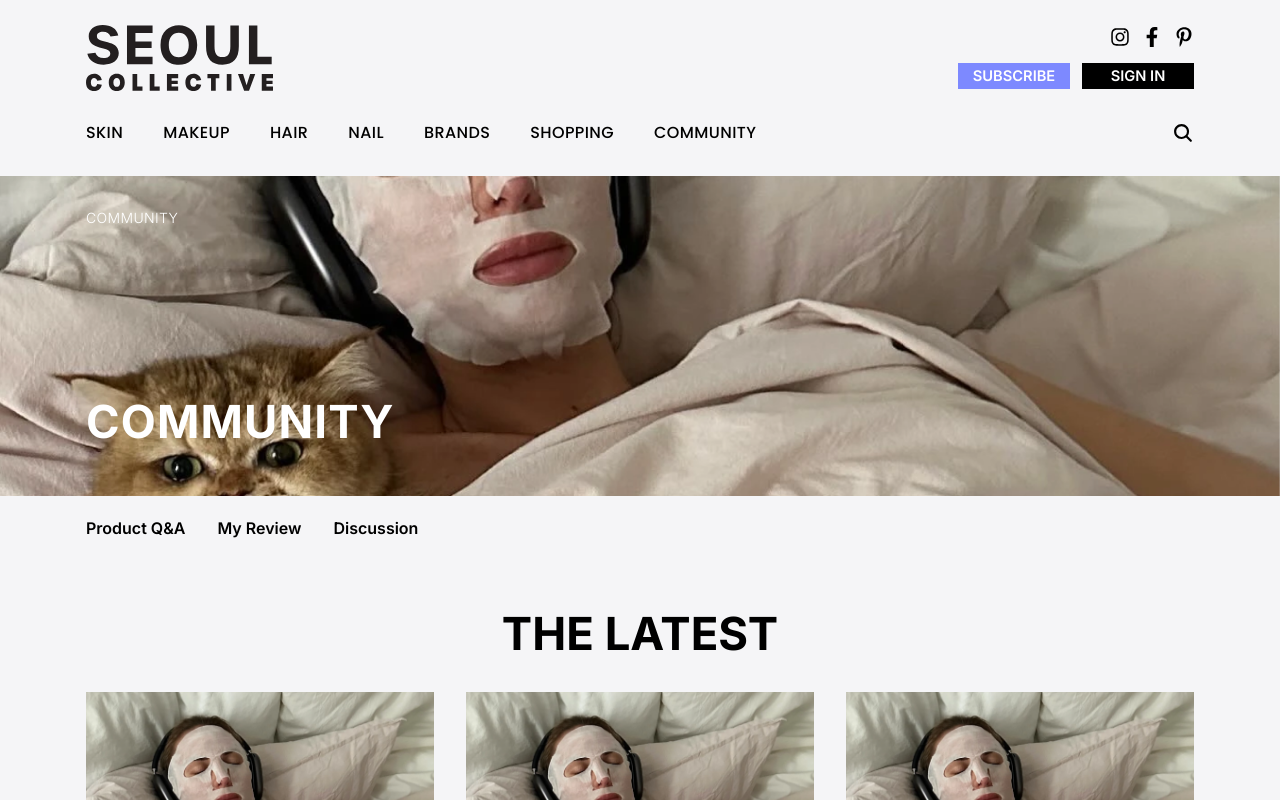
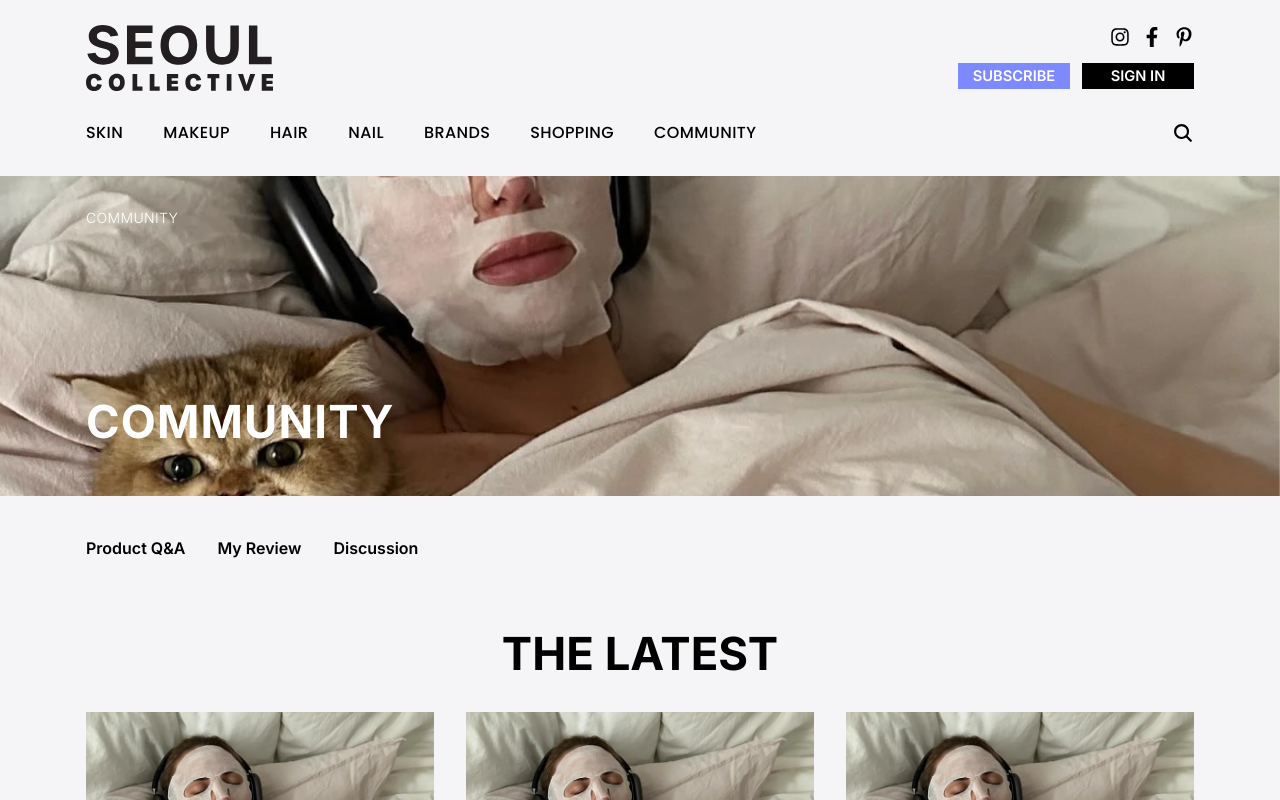
Before and after one commit to SEOUL-COLLECTIVE/SEOUL-COLLECTIVE-Client, a Next.js app: page /community in a window 1280 px wide. Shown: the top 800 px of the page. Built offline with nearby package versions, Linux system fonts and the light colour scheme.

Commit message:
chore: cateogory page subcategory style 변경

```diff
--- a/src/app/[category]/page.tsx
+++ b/src/app/[category]/page.tsx
@@ -41,7 +41,7 @@ export default async function CategoryPage({ params }: { params: Promise<{ categ
       </div>
 
       {navItem.submenu && (
-        <div className="flex gap-8 text-p12 py-5">
+        <div className="flex gap-8 text-p14 py-5 pt-10">
           {navItem.submenu.map((subItem) => (
             <div
               key={subItem.name}
```
